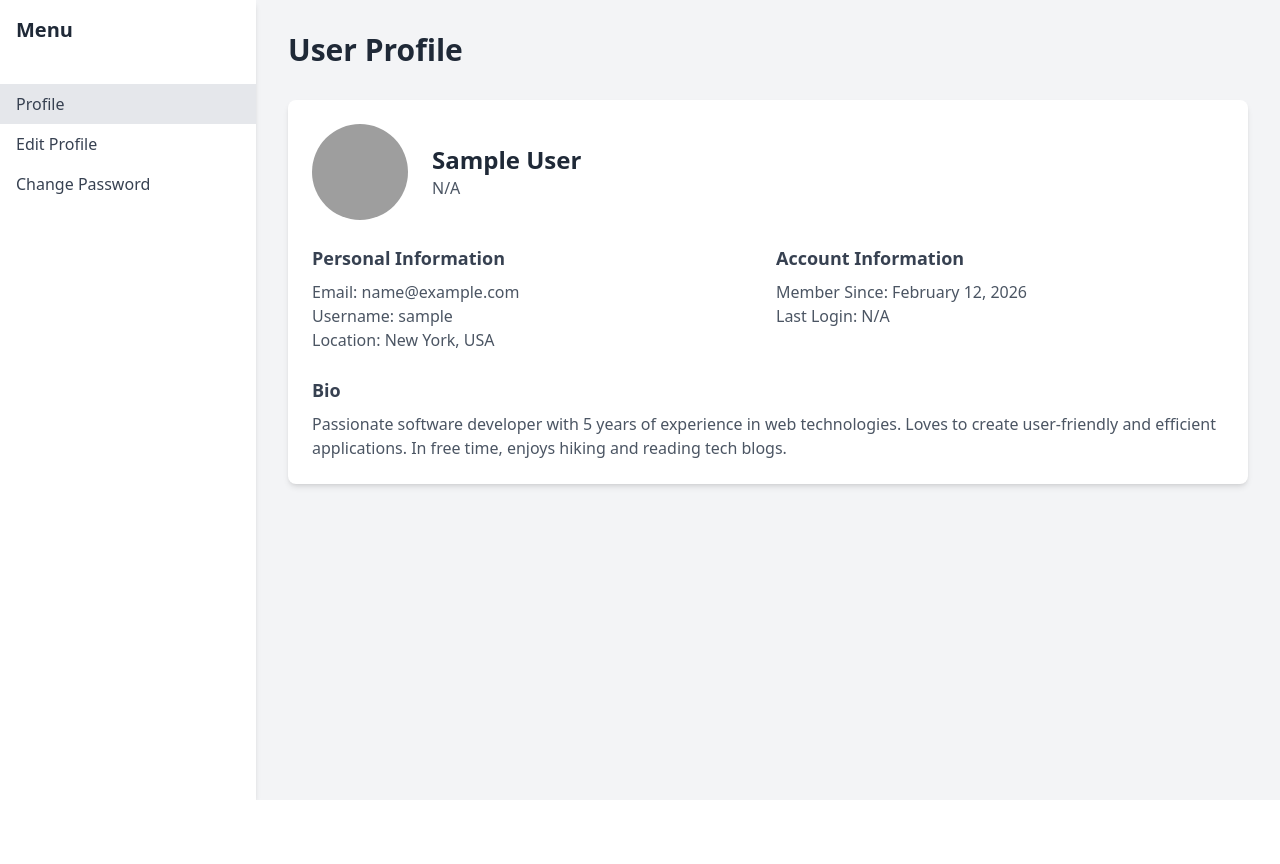
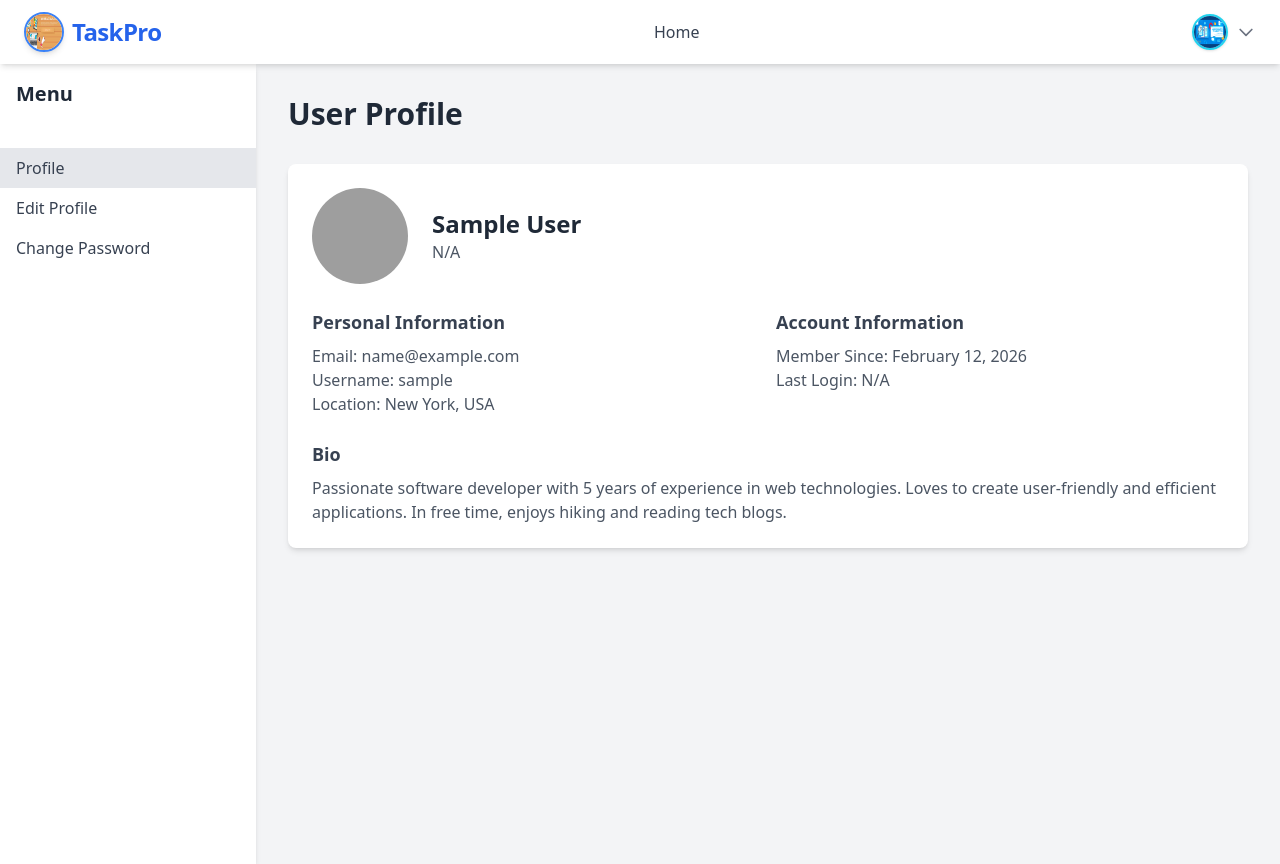
Before and after one commit to ripro805/Phitron-Sdt-Django-Project, a Django app: page /users/profile/ in a window 1280 px wide. Before the commit the page ends 800 px from the top, so only its background shows below. Run offline with Django 5.2, Linux system fonts and the light colour scheme; the visitor is signed in with stand-in values (Sample User, id 1); parts of the project's set-up code (start-up, migrations or seed data) failed here and were passed over; some libraries are stand-ins or nearby versions; grey boxes are pictures that could not be loaded.

Commit message:
logout view and profile routing

```diff
--- a/task_management/core/templates/logged_nav.html
+++ b/task_management/core/templates/logged_nav.html
@@ -57,6 +57,7 @@
 					{% endfor %}
 
 					<hr class="my-2 border-gray-200">
+					<a href="{% url 'profile' %}" class="block px-4 py-2 text-gray-700 hover:bg-blue-50">Profile</a>
 					<a href="{% url 'home' %}" class="block px-4 py-2 text-gray-700 hover:bg-blue-50">Home</a>
 					<form method="post" action="{% url 'sign_out' %}" class="m-0">
 						{% csrf_token %}
@@ -94,6 +95,7 @@
 			{% endif %}
 		{% endfor %}
 
+		<a href="{% url 'profile' %}" class="block py-2 text-gray-700 hover:text-blue-600 font-medium">Profile</a>
 		<a href="{% url 'home' %}" class="block py-2 text-gray-700 hover:text-blue-600 font-medium">Home</a>
 		<form method="post" action="{% url 'sign_out' %}" class="m-0">
 			{% csrf_token %}
--- a/task_management/task_management/settings.py
+++ b/task_management/task_management/settings.py
@@ -157,3 +157,4 @@ EMAIL_HOST_PASSWORD = config('EMAIL_HOST_PASSWORD') #Use App Password if 2FA is
 FRONTEND_URL='http://127.0.0.1:8000'
 LOGIN_URL='/users/sign-in/'
 LOGIN_REDIRECT_URL = '/tasks/dashboard/'
+LOGOUT_REDIRECT_URL = '/'
--- a/task_management/users/templates/accounts/profile.html
+++ b/task_management/users/templates/accounts/profile.html
@@ -8,6 +8,64 @@
     <script src="https://cdn.tailwindcss.com"></script>
   </head>
   <body class="bg-gray-100">
+    <!-- Top Navbar -->
+    <header class="bg-white shadow-md sticky top-0 z-50">
+      <nav class="container mx-auto px-6 py-3 flex justify-between items-center">
+        <div class="flex items-center gap-2">
+          <a href="{% url 'home' %}">
+            <img src="/static/images/banner/152.jpg" alt="TaskPro Logo" class="h-10 w-10 rounded-full shadow-md border-2 border-blue-500" />
+          </a>
+          <a href="{% url 'home' %}" class="text-2xl font-extrabold text-blue-600 tracking-tight">TaskPro</a>
+        </div>
+        <div class="hidden md:flex space-x-6">
+          {% if 'Admin' in roles %}
+            <a href="{% url 'admin_dashboard' %}" class="text-gray-700 hover:text-blue-600 font-medium transition">User Management</a>
+            <a href="{% url 'group_list' %}" class="text-gray-700 hover:text-blue-600 font-medium transition">Groups</a>
+            <a href="{% url 'create_group' %}" class="text-gray-700 hover:text-blue-600 font-medium transition">Create Group</a>
+            <a href="{% url 'create-task' %}" class="text-gray-700 hover:text-blue-600 font-medium transition">Create Task</a>
+            <a href="{% url 'view_tasks' %}" class="text-gray-700 hover:text-blue-600 font-medium transition">Tasks</a>
+          {% elif 'Manager' in roles %}
+            <a href="{% url 'view_tasks' %}" class="text-gray-700 hover:text-blue-600 font-medium transition">All Tasks</a>
+            <a href="{% url 'create-task' %}" class="text-gray-700 hover:text-blue-600 font-medium transition">Create Task</a>
+          {% elif 'Employee' in roles %}
+            <a href="{% url 'view_tasks' %}" class="text-gray-700 hover:text-blue-600 font-medium transition">My Tasks</a>
+            <a href="{% url 'employee_dashboard' %}" class="text-gray-700 hover:text-blue-600 font-medium transition">My Dashboard</a>
+          {% endif %}
+          <a href="{% url 'home' %}" class="text-gray-700 hover:text-blue-600 font-medium transition">Home</a>
+        </div>
+        <div class="flex items-center gap-3">
+          <div class="relative group">
+            <button class="flex items-center focus:outline-none" id="user-menu-btn">
+              <img src="/static/images/banner/7463554.jpg" alt="User Avatar" class="h-9 w-9 rounded-full border-2 border-cyan-400 shadow" />
+              <svg class="ml-2 h-5 w-5 text-gray-500 group-hover:text-blue-600" fill="none" stroke="currentColor" viewBox="0 0 24 24"><path stroke-linecap="round" stroke-linejoin="round" stroke-width="2" d="M19 9l-7 7-7-7"/></svg>
+            </button>
+            <div id="user-menu" class="hidden absolute right-0 mt-2 w-44 bg-white rounded-lg shadow-lg py-2 z-50 border border-gray-100">
+              {% if 'Admin' in roles %}
+                <a href="{% url 'admin_dashboard' %}" class="block px-4 py-2 text-gray-700 hover:bg-blue-50">Admin Panel</a>
+                <a href="{% url 'group_list' %}" class="block px-4 py-2 text-gray-700 hover:bg-blue-50">Groups</a>
+                <a href="{% url 'create_group' %}" class="block px-4 py-2 text-gray-700 hover:bg-blue-50">Create Group</a>
+                <a href="{% url 'create-task' %}" class="block px-4 py-2 text-gray-700 hover:bg-blue-50">Create Task</a>
+                <a href="{% url 'view_tasks' %}" class="block px-4 py-2 text-gray-700 hover:bg-blue-50">Tasks</a>
+              {% elif 'Manager' in roles %}
+                <a href="{% url 'manager_dashboard' %}" class="block px-4 py-2 text-gray-700 hover:bg-blue-50">Manager Panel</a>
+                <a href="{% url 'create-task' %}" class="block px-4 py-2 text-gray-700 hover:bg-blue-50">Create Task</a>
+                <a href="{% url 'view_tasks' %}" class="block px-4 py-2 text-gray-700 hover:bg-blue-50">All Tasks</a>
+              {% elif 'Employee' in roles %}
+                <a href="{% url 'employee_dashboard' %}" class="block px-4 py-2 text-gray-700 hover:bg-blue-50">My Dashboard</a>
+                <a href="{% url 'view_tasks' %}" class="block px-4 py-2 text-gray-700 hover:bg-blue-50">My Tasks</a>
+              {% endif %}
+              <hr class="my-2 border-gray-200">
+              <a href="{% url 'home' %}" class="block px-4 py-2 text-gray-700 hover:bg-blue-50">Home</a>
+              <form method="post" action="{% url 'sign_out' %}" class="m-0">
+                {% csrf_token %}
+                <button type="submit" class="w-full text-left px-4 py-2 text-red-500 hover:bg-blue-50">Logout</button>
+              </form>
+            </div>
+          </div>
+        </div>
+      </nav>
+    </header>
+
     <div class="flex min-h-screen">
       <!-- Sidebar -->
       <aside class="w-64 bg-white shadow-md">
@@ -15,17 +73,9 @@
           <h2 class="text-xl font-semibold text-gray-800">Menu</h2>
         </div>
         <nav class="mt-6">
-          <a
-            href="#"
-            class="block py-2 px-4 text-gray-700 bg-gray-200 hover:bg-gray-300"
-            >Profile</a
-          >
-          <a href="#" class="block py-2 px-4 text-gray-700 hover:bg-gray-200"
-            >Edit Profile</a
-          >
-          <a href="#" class="block py-2 px-4 text-gray-700 hover:bg-gray-200"
-            >Change Password</a
-          >
+          <a href="#" class="block py-2 px-4 text-gray-700 bg-gray-200 hover:bg-gray-300">Profile</a>
+          <a href="#" class="block py-2 px-4 text-gray-700 hover:bg-gray-200">Edit Profile</a>
+          <a href="#" class="block py-2 px-4 text-gray-700 hover:bg-gray-200">Change Password</a>
         </nav>
       </aside>
 
@@ -85,5 +135,22 @@
         </div>
       </main>
     </div>
+
+    <script>
+      // Toggle user dropdown menu
+      document.getElementById('user-menu-btn').addEventListener('click', function() {
+        const menu = document.getElementById('user-menu');
+        menu.classList.toggle('hidden');
+      });
+
+      // Close dropdown when clicking outside
+      document.addEventListener('click', function(event) {
+        const button = document.getElementById('user-menu-btn');
+        const menu = document.getElementById('user-menu');
+        if (!button.contains(event.target) && !menu.contains(event.target)) {
+          menu.classList.add('hidden');
+        }
+      });
+    </script>
   </body>
 </html>
--- a/task_management/users/urls.py
+++ b/task_management/users/urls.py
@@ -1,12 +1,12 @@
 from django.urls import path
 
-from users.views import admin_dashboard, assign_role, create_group, group_list, sign_in, sign_up, sign_out, activate_account, CustomLoginView, ProfileView
+from users.views import admin_dashboard, assign_role, create_group, group_list, sign_in, sign_up, activate_account, CustomLoginView, ProfileView, CustomLogoutView
 
 urlpatterns = [
     path('sign-up/', sign_up, name='sign_up'),
     # path('sign-in/', sign_in, name='sign_in'),
      path('sign-in/', CustomLoginView.as_view(), name='sign_in'),
-    path('sign-out/', sign_out, name='sign_out'),
+    path('sign-out/', CustomLogoutView.as_view(), name='sign_out'),
     path('activate/<int:uid>/<str:token>/', activate_account, name='activate_account'),
     path('admin-dashboard/', admin_dashboard, name='admin_dashboard'),
     path('assign-role/<int:user_id>/', assign_role, name='assign_role'),
--- a/task_management/users/views.py
+++ b/task_management/users/views.py
@@ -12,9 +12,12 @@
 from django.contrib.auth.tokens import default_token_generator
 from django.contrib.auth.decorators import login_required, user_passes_test
 from django.db.models import Prefetch
-from django.contrib.auth.views import LoginView
+from django.contrib.auth.views import LoginView, LogoutView
 
 # Create your views here.
+
+# Class-based logout view
+  # Optional: customize logout page
 
 #test for user
 def is_admin(user):
@@ -52,6 +55,8 @@
     def get_success_url(self):
         next_url=self.request.GET.get('next')
         return next_url if next_url else super().get_success_url()
+class CustomLogoutView(LogoutView):
+    next_page = "home"  # Redirect to home after logout
 @login_required
 def sign_out(request):
     logout(request)
@@ -123,15 +128,13 @@
     def get_context_data(self, **kwargs):
         context = super().get_context_data(**kwargs)
         user = self.request.user
-        # If you have a custom profile model, fetch it here
         profile = getattr(user, 'profile', None)
         context['user'] = user
         context['profile'] = profile
-        return context
-    def get_context_data(self, **kwargs):
-        context = super().get_context_data(**kwargs)
-        user = self.request.user
         context['username'] = user.username
         context['email'] = user.email
-        context['name']=user.get_full_name()
+        context['name'] = user.get_full_name()
+        # Add user roles (group names)
+        context['roles'] = list(user.groups.values_list('name', flat=True))
         return context
+        return context
```
